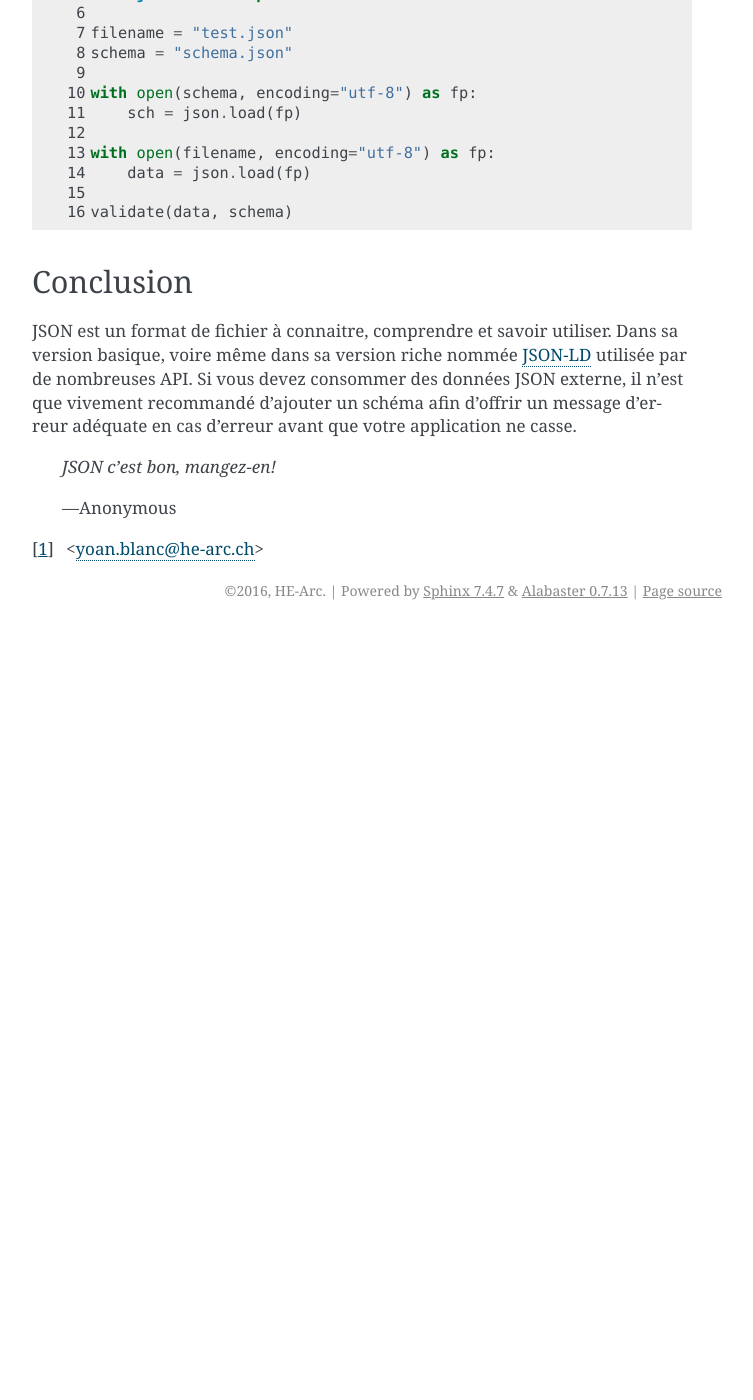
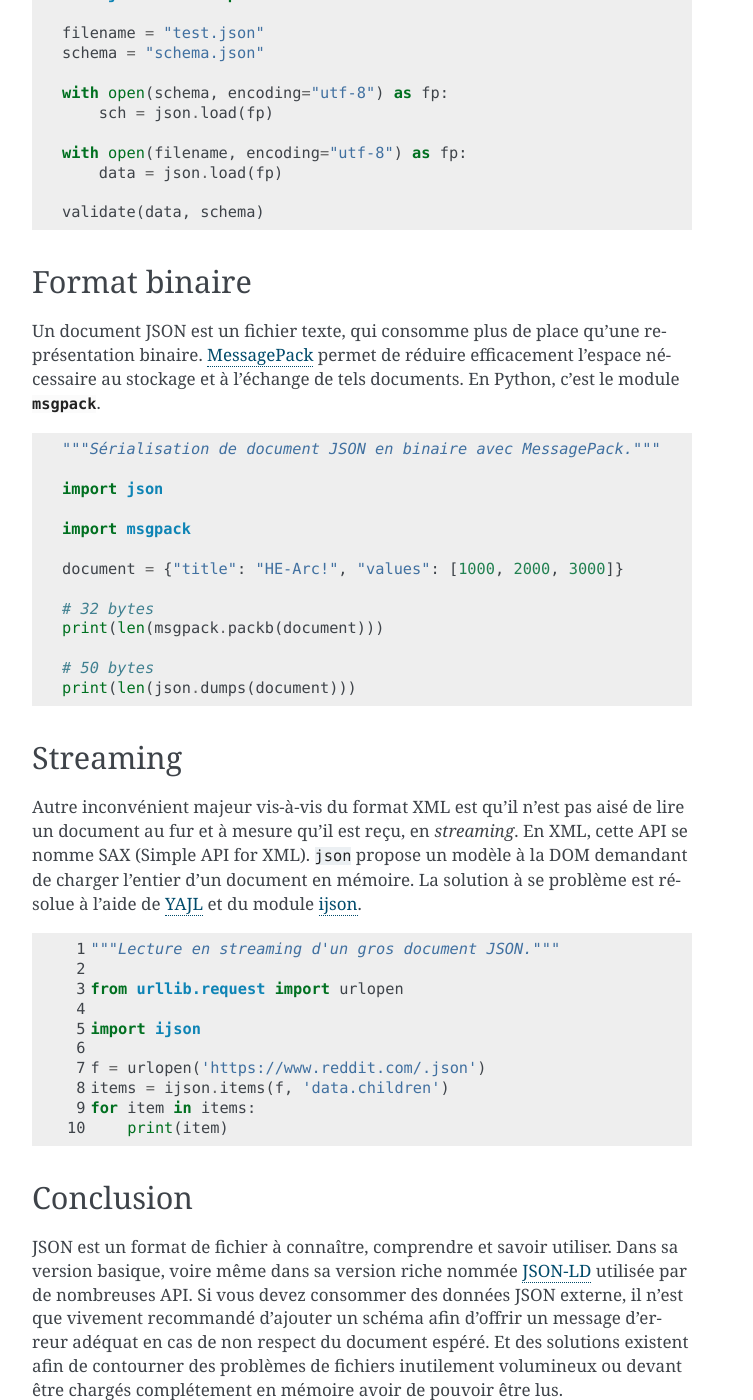
Before and after one commit to HE-Arc/livre-python, a Sphinx documentation site: the page built from source/json.rst, in a window 1280 px wide and 1400 px high, scrolled down 2102 px. Shown: the whole window, without its empty margins (388-1141 px from the left). Built offline with Sphinx 7.4.7, drawn with Linux system fonts in a browser that asks for light colours; before the commit the page ends 2732 px from its top, so only the background shows below that; some of the changed text lies outside the part shown.

Commit message:
Ajout de msgpack et ijson.
Signed-off-by: Yoan Blanc <yoan@dosimple.ch>

```diff
--- a/requirements.txt
+++ b/requirements.txt
@@ -1,3 +1,6 @@
 Sphinx
+
+# JSON
 jsonschema
-travis-sphinx
+msgpack-python
+ijson
--- a/source/conf.py
+++ b/source/conf.py
@@ -168,5 +168,6 @@ epub_exclude_files = ['search.html']
 # Example configuration for intersphinx: refer to the Python standard library.
 intersphinx_mapping = {
     'python': ('https://docs.python.org/3.5', None),
-    'jsonschema': ('http://python-jsonschema.readthedocs.io/en/latest/', None)
+    'jsonschema': ('http://python-jsonschema.readthedocs.io/en/latest/', None),
+    'msgpack-python': ('http://pythonhosted.org/msgpack-python/', None)
 }
--- /dev/null
+++ b/source/example/json/msg.py
@@ -0,0 +1,13 @@
+"""Sérialisation de document JSON en binaire avec MessagePack."""
+
+import json
+
+import msgpack
+
+document = {"title": "HE-Arc!", "values": [1000, 2000, 3000]}
+
+# 32 bytes
+print(len(msgpack.packb(document)))
+
+# 50 bytes
+print(len(json.dumps(document)))
--- /dev/null
+++ b/source/example/json/stream.py
@@ -0,0 +1,10 @@
+"""Lecture en streaming d'un gros document JSON."""
+
+from urllib.request import urlopen
+
+import ijson
+
+f = urlopen('https://www.reddit.com/.json')
+items = ijson.items(f, 'data.children')
+for item in items:
+    print(item)
--- a/source/json.rst
+++ b/source/json.rst
@@ -21,7 +21,6 @@ JSON_ comporte six types : chaine de caractères, nombre, objet, tableau,
 booléen (``true``, ``false``) et ``null``.
 
 .. code-block:: json
-    :linenos:
 
     {
         "clé": "valeur",
@@ -56,7 +55,6 @@ Python.
 - :py:meth:`json.dumps` écrit en JSON dans une chaine de caractères.
 
 .. code-block:: python3
-   :linenos:
 
     import json
 
@@ -73,10 +71,8 @@ Un exemple travaillant avec un fichier externe. Un point très important est
 que JSON est toujours encodé en UTF-8.
 
 .. literalinclude:: example/json/test.json
-   :linenos:
 
 .. literalinclude:: example/json/example.py
-   :linenos:
 
 Validation
 ----------
@@ -85,23 +81,46 @@ Validation
 consultez la documentation de `JSON Schema`_ pour en savoir plus.
 
 .. literalinclude:: example/json/schema.json
-   :linenos:
 
 .. literalinclude:: example/json/validation.py
+
+Format binaire
+--------------
+
+Un document JSON est un fichier texte, qui consomme plus de place qu'une
+représentation binaire. `MessagePack`_ permet de réduire efficacement l'espace
+nécessaire au stockage et à l'échange de tels documents. En Python, c'est le
+module :py:mod:`msgpack`.
+
+.. literalinclude:: example/json/msg.py
+
+Streaming
+---------
+
+Autre inconvénient majeur vis-à-vis du format XML est qu'il n'est pas aisé de
+lire un document au fur et à mesure qu'il est reçu, en *streaming*. En XML,
+cette API se nomme SAX (Simple API for XML). ``json`` propose un modèle à la
+DOM demandant de charger l'entier d'un document en mémoire. La solution à se
+problème est résolue à l'aide de `YAJL`_ et du module `ijson`_.
+
+.. literalinclude:: example/json/stream.py
    :linenos:
 
 Conclusion
 ----------
 
-JSON est un format de fichier à connaitre, comprendre et savoir utiliser. Dans
+JSON est un format de fichier à connaître, comprendre et savoir utiliser. Dans
 sa version basique, voire même dans sa version riche nommée `JSON-LD`_ utilisée
 par de nombreuses API. Si vous devez consommer des données JSON externe, il
 n'est que vivement recommandé d'ajouter un schéma afin d'offrir un message
-d'erreur adéquate en cas d'erreur avant que votre application ne casse.
+d'erreur adéquat en cas de non respect du document espéré. Et des solutions
+existent afin de contourner des problèmes de fichiers inutilement volumineux ou
+devant être chargés complétement en mémoire avoir de pouvoir être lus.
 
     *JSON c'est bon, mangez-en!*
 
     -- Anonymous
+
 
 .. [#yb] <yoan.blanc@he-arc.ch>
 
@@ -111,3 +130,6 @@ d'erreur adéquate en cas d'erreur avant que votre application ne casse.
 .. _JSON Schema: http://json-schema.org/
 .. _JSON-LD: http://json-ld.org/
 .. _ECMA-404: http://www.ecma-international.org/publications/files/ECMA-ST/ECMA-404.pdf
+.. _MessagePack: http://msgpack.org/
+.. _YAJL: http://lloyd.github.io/yajl/
+.. _ijson: https://pypi.python.org/pypi/ijson/
```
Also changed, not shown: .travis.yml.
